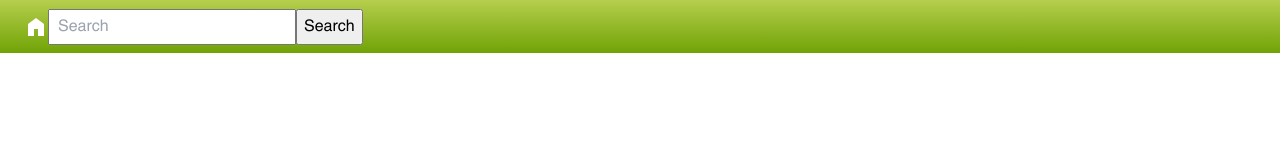
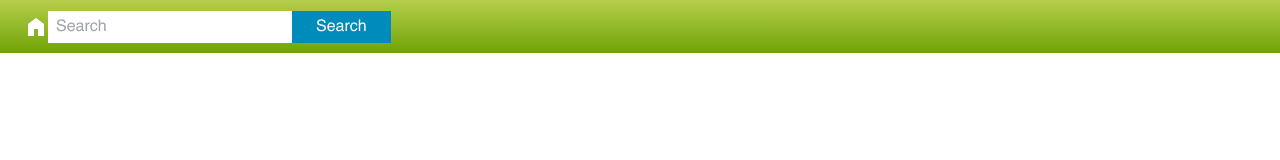
Before and after one commit to dev-bazz/Check-My-ZUR000143FM3, a website: page index.html in a window 1280 px wide. Drawn offline with Linux system fonts and the light colour scheme.

Commit message:
style: 🦚 button

```diff
--- a/sass/home.scss
+++ b/sass/home.scss
@@ -16,9 +16,23 @@
 	}
 
 	&_search__input {
+		all: unset;
 		&::placeholder {
 			color: map-get($colors, "gray-400");
 		}
 		padding: px-to-rem(4px) px-to-rem(8px);
+		background-color: #fff;
+	}
+
+	&_search__button {
+		transition: all 0.2s ease-in-out;
+		background-color: map-get($colors, "blue");
+		color: #fff;
+		border: none;
+		padding-inline: px-to-rem(24px);
+		cursor: pointer;
+		&:hover {
+			background-color: darken(map-get($colors, "blue"), $amount: 10);
+		}
 	}
 }
```
Also changed, not shown: styles/style.css, 1 other file.
